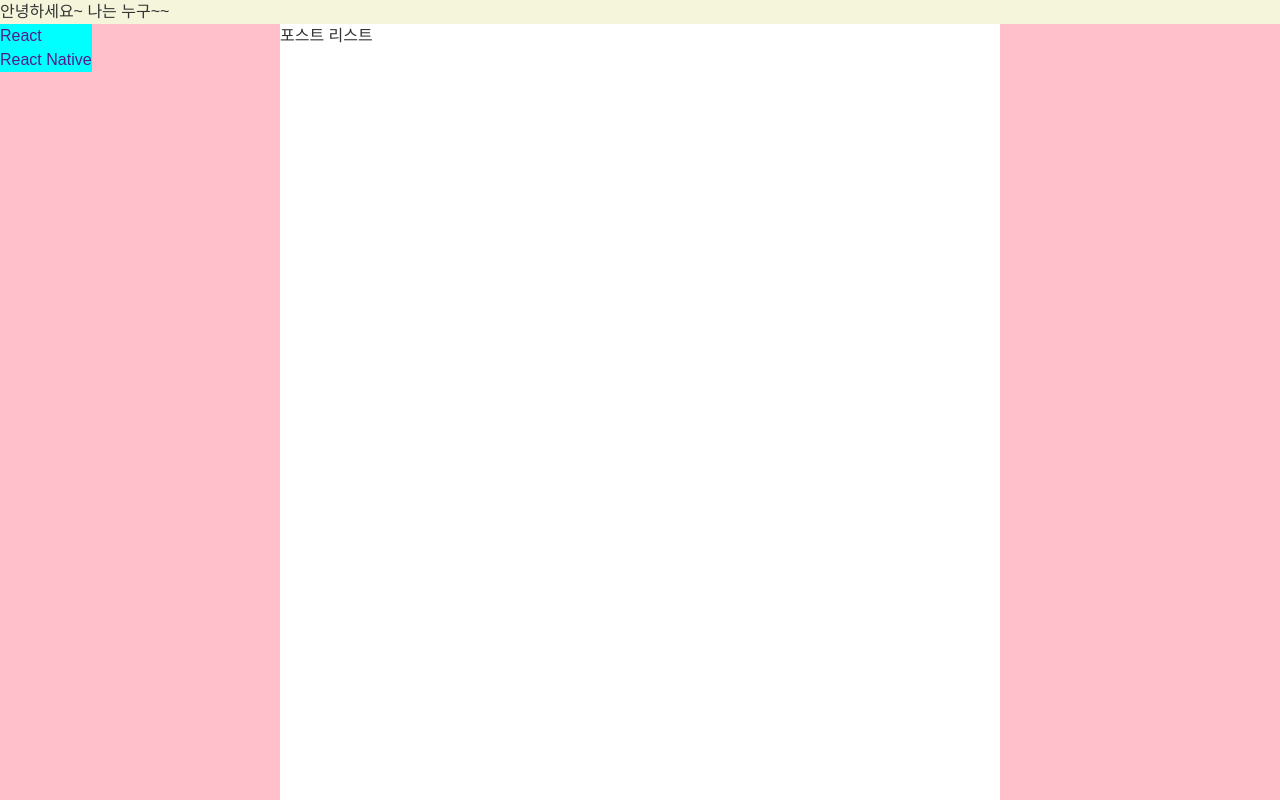
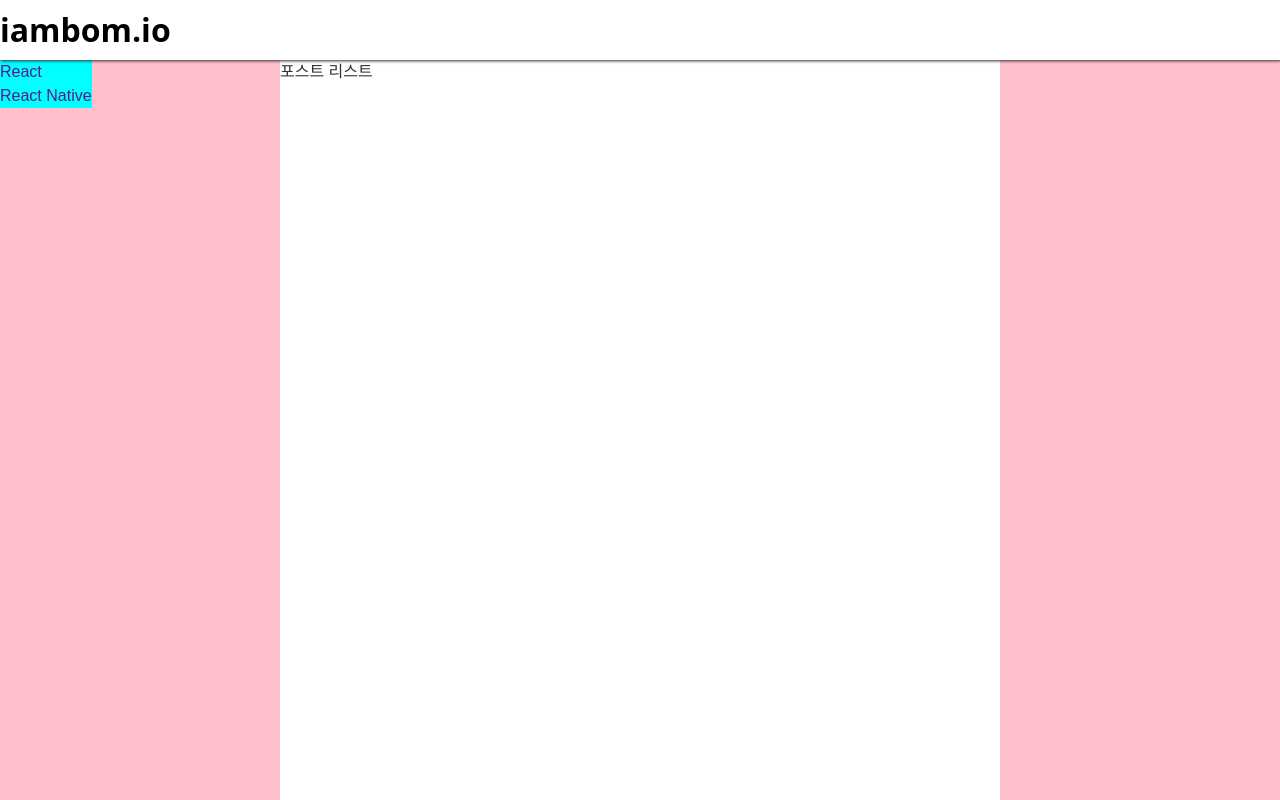
Before and after one commit to iambom/iambom.github.io, a Gatsby site: page / in a window 1280 px wide. Shown: the top 800 px of the page. Built offline with nearby package versions, Linux system fonts and the light colour scheme; Gatsby itself is replaced by a stand-in of ours.

Commit message:
header 추가

```diff
--- /dev/null
+++ b/src/components/Header/index.tsx
@@ -0,0 +1,40 @@
+import styled from '@emotion/styled';
+import { Link } from 'gatsby';
+import React from 'react';
+
+const Header = ({ title }) => {
+  return (
+    <Container>
+      <Wrapper>
+        <Link to="/">{title}</Link>
+      </Wrapper>
+    </Container>
+  );
+};
+
+export default Header;
+
+const Container = styled.header`
+  width: 100%;
+  height: 60px;
+  position: fixed;
+  top: 0;
+  left: 0;
+  z-index: 99;
+  box-shadow: 1px 1px 3px;
+  background-color: white;
+`;
+
+const Wrapper = styled.div`
+  max-width: 1280px;
+  margin: 0 auto;
+  line-height: 60px;
+
+  a {
+    font-family: 'MontserratVariable', system-ui, -apple-system, BlinkMacSystemFont, 'Segoe UI', Roboto, 'Helvetica Neue', Arial,
+      'Noto Sans', sans-serif, 'Apple Color Emoji', 'Segoe UI Emoji', 'Segoe UI Symbol', 'Noto Color Emoji';
+    font-size: 32px;
+    color: #000;
+    font-weight: bold;
+  }
+`;
--- a/src/components/Layout/index.tsx
+++ b/src/components/Layout/index.tsx
@@ -2,12 +2,13 @@ import styled from '@emotion/styled';
 import React from 'react';
 
 import Body from '../Body';
+import Header from '../Header';
 // import { Link } from "gatsby"
 
 const Layout = ({ location, title, children }) => {
   return (
     <Container>
-      <div>안녕하세요~ 나는 누구~~ </div>
+      <Header title={title} />
       <Body />
     </Container>
   );
@@ -20,4 +21,6 @@ const Container = styled.div`
   width: 100%;
   max-width: 1280px;
   margin: 0 auto;
+  position: relative;
+  padding-top: 60px;
 `;
```
